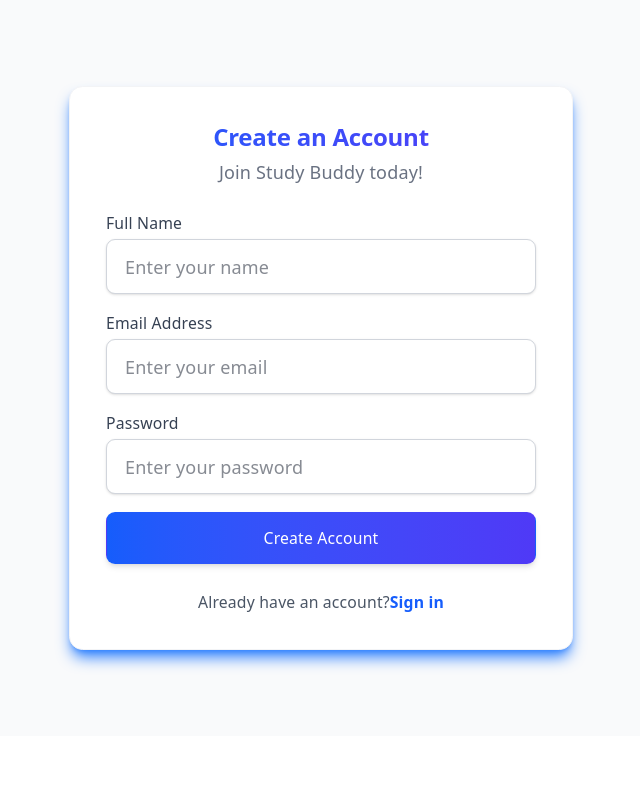
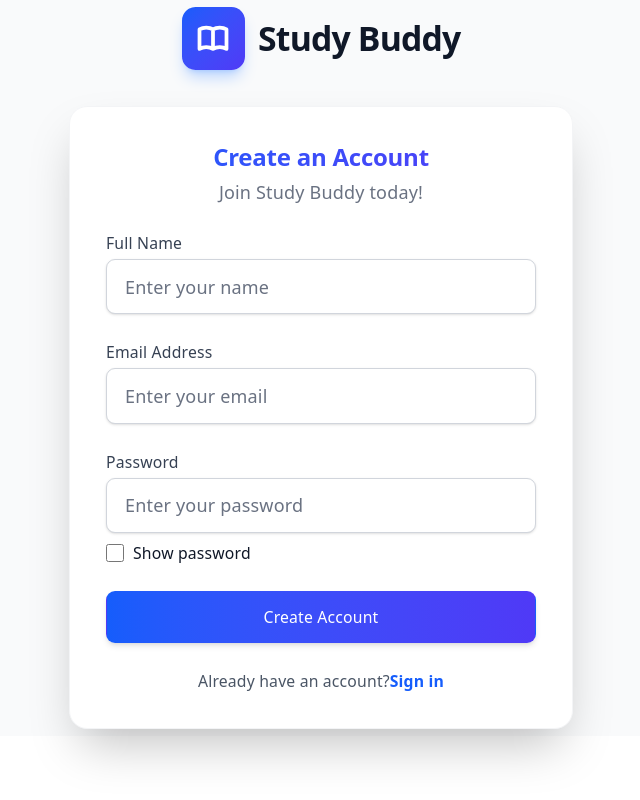
Before and after one commit to vedantnarang/ai-studdy-buddy, a React (Vite) app in the folder client/: page /register in a window 1280 px wide. Shown: the whole page, without its empty margins (319-959 px from the left). Built offline with nearby package versions, Linux system fonts and the light colour scheme; no server answers.

Commit message:
designing improve of login and register page +show password

```diff
--- a/client/src/pages/Login.jsx
+++ b/client/src/pages/Login.jsx
@@ -5,6 +5,7 @@
 const Login = () => {
   const [email, setEmail] = useState('');
   const [password, setPassword] = useState('');
+  const [showPassword, setShowPassword] = useState(false);
   const [error, setError] = useState('');
   const [fieldErrors, setFieldErrors] = useState({});
   const [loading, setLoading] = useState(false);
@@ -43,8 +44,18 @@
   };
 
   return (
-    <div className="flex justify-center items-center min-h-[calc(100vh-64px)] bg-gray-50 dark:bg-gray-900">
-      <div className="w-full max-w-md p-8 space-y-6 bg-white dark:bg-gray-800 rounded-xl shadow-lg border border-gray-100 dark:border-gray-700 shadow-blue-500/100">
+    <div className="flex flex-col justify-center items-center min-h-[calc(100vh-64px)] bg-gray-50 dark:bg-gray-900 px-4">
+      {/* Brand Header */}
+      <div className="flex items-center space-x-3 mb-8">
+        <div className="p-3 bg-linear-to-br from-blue-600 to-indigo-600 rounded-xl shadow-lg shadow-blue-500/30">
+          <svg className="w-8 h-8 text-white" fill="none" stroke="currentColor" viewBox="0 0 24 24" xmlns="http://www.w3.org/2000/svg">
+            <path strokeLinecap="round" strokeLinejoin="round" strokeWidth={2.5} d="M12 6.253v13m0-13C10.832 5.477 9.246 5 7.5 5S4.168 5.477 3 6.253v13C4.168 18.477 5.754 18 7.5 18s3.332.477 4.5 1.253m0-13C13.168 5.477 14.754 5 16.5 5c1.747 0 3.332.477 4.5 1.253v13C19.832 18.477 18.247 18 16.5 18c-1.746 0-3.332.477-4.5 1.253" />
+          </svg>
+        </div>
+        <h1 className="text-3xl font-extrabold text-gray-900 dark:text-white tracking-tight">Study Buddy</h1>
+      </div>
+
+      <div className="w-full max-w-md p-8 space-y-6 bg-white dark:bg-gray-800/95 backdrop-blur-sm rounded-2xl shadow-2xl border border-gray-100 dark:border-white/5 dark:border-t-white/10">
         <div className="text-center">
           <h2 className="text-3xl font-bold bg-clip-text text-transparent bg-linear-to-r from-blue-600 to-indigo-600 dark:from-blue-400 dark:to-indigo-400">Welcome Back</h2>
           <p className="mt-2 text-gray-500 dark:text-gray-400">Sign in to continue to Study Buddy</p>
@@ -56,7 +67,7 @@
             </div>
         )}
 
-        <form onSubmit={handleSubmit} className="space-y-4">
+        <form onSubmit={handleSubmit} className="space-y-6">
           <div>
             <label className="block text-sm font-medium text-gray-700 dark:text-gray-300">Email Address</label>
             <input
@@ -66,7 +77,7 @@
                 setEmail(e.target.value);
                 if (fieldErrors.email) setFieldErrors(prev => ({ ...prev, email: null }));
               }}
-              className={`mt-1 block w-full px-4 py-3 rounded-lg border ${fieldErrors.email ? 'border-red-500 focus:ring-red-500' : 'border-gray-300 dark:border-gray-600 focus:ring-blue-500'} bg-white dark:bg-gray-700 text-gray-900 dark:text-white focus:ring-2 focus:border-transparent transition-colors shadow-sm`}
+              className={`mt-1 block w-full px-4 py-3 rounded-lg border ${fieldErrors.email ? 'border-red-500 focus:ring-red-500' : 'border-gray-300 dark:border-gray-500 focus:ring-blue-500'} bg-white dark:bg-gray-700 text-gray-900 dark:text-white placeholder-gray-500 dark:placeholder-gray-400 focus:ring-2 focus:border-transparent transition-colors shadow-sm`}
               placeholder="Enter your email"
               required
             />
@@ -75,17 +86,29 @@
           <div>
             <label className="block text-sm font-medium text-gray-700 dark:text-gray-300">Password</label>
             <input
-              type="password"
+              type={showPassword ? "text" : "password"}
               value={password}
               onChange={(e) => {
                 setPassword(e.target.value);
                 if (fieldErrors.password) setFieldErrors(prev => ({ ...prev, password: null }));
               }}
-              className={`mt-1 block w-full px-4 py-3 rounded-lg border ${fieldErrors.password ? 'border-red-500 focus:ring-red-500' : 'border-gray-300 dark:border-gray-600 focus:ring-blue-500'} bg-white dark:bg-gray-700 text-gray-900 dark:text-white focus:ring-2 focus:border-transparent transition-colors shadow-sm`}
+              className={`mt-1 block w-full px-4 py-3 rounded-lg border ${fieldErrors.password ? 'border-red-500 focus:ring-red-500' : 'border-gray-300 dark:border-gray-500 focus:ring-blue-500'} bg-white dark:bg-gray-700 text-gray-900 dark:text-white placeholder-gray-500 dark:placeholder-gray-400 focus:ring-2 focus:border-transparent transition-colors shadow-sm`}
               placeholder="Enter your password"
               required
             />
             {fieldErrors.password && <p className="mt-1 text-xs text-red-500 font-medium">{fieldErrors.password}</p>}
+            <div className="flex items-center mt-2">
+              <input
+                id="show-password"
+                type="checkbox"
+                checked={showPassword}
+                onChange={() => setShowPassword(!showPassword)}
+                className="w-4 h-4 text-blue-600 bg-gray-100 border-gray-300 rounded focus:ring-blue-500 dark:focus:ring-blue-600 dark:ring-offset-gray-800 focus:ring-2 dark:bg-gray-700 dark:border-gray-600 cursor-pointer"
+              />
+              <label htmlFor="show-password" className="ml-2 text-sm font-medium text-gray-900 dark:text-gray-300 select-none cursor-pointer">
+                Show password
+              </label>
+            </div>
           </div>
           <button
             type="submit"
--- a/client/src/pages/Register.jsx
+++ b/client/src/pages/Register.jsx
@@ -6,6 +6,7 @@
   const [name, setName] = useState('');
   const [email, setEmail] = useState('');
   const [password, setPassword] = useState('');
+  const [showPassword, setShowPassword] = useState(false);
   const [error, setError] = useState('');
   const [fieldErrors, setFieldErrors] = useState({});
   const [loading, setLoading] = useState(false);
@@ -42,8 +43,18 @@
   };
 
   return (
-    <div className="flex justify-center items-center min-h-[calc(100vh-64px)] bg-gray-50 dark:bg-gray-900">
-      <div className="w-full max-w-md p-8 space-y-6 bg-white dark:bg-gray-800 rounded-xl border border-gray-100 dark:border-gray-700 shadow-lg shadow-blue-500">
+    <div className="flex flex-col justify-center items-center min-h-[calc(100vh-64px)] bg-gray-50 dark:bg-gray-900 px-4">
+      {/* Brand Header */}
+      <div className="flex items-center space-x-3 mb-8">
+        <div className="p-3 bg-linear-to-br from-blue-600 to-indigo-600 rounded-xl shadow-lg shadow-blue-500/30">
+          <svg className="w-8 h-8 text-white" fill="none" stroke="currentColor" viewBox="0 0 24 24" xmlns="http://www.w3.org/2000/svg">
+            <path strokeLinecap="round" strokeLinejoin="round" strokeWidth={2.5} d="M12 6.253v13m0-13C10.832 5.477 9.246 5 7.5 5S4.168 5.477 3 6.253v13C4.168 18.477 5.754 18 7.5 18s3.332.477 4.5 1.253m0-13C13.168 5.477 14.754 5 16.5 5c1.747 0 3.332.477 4.5 1.253v13C19.832 18.477 18.247 18 16.5 18c-1.746 0-3.332.477-4.5 1.253" />
+          </svg>
+        </div>
+        <h1 className="text-3xl font-extrabold text-gray-900 dark:text-white tracking-tight">Study Buddy</h1>
+      </div>
+
+      <div className="w-full max-w-md p-8 space-y-6 bg-white dark:bg-gray-800/95 backdrop-blur-sm rounded-2xl shadow-2xl border border-gray-100 dark:border-white/5 dark:border-t-white/10">
         <div className="text-center">
           <h2 className="text-3xl font-bold bg-clip-text text-transparent bg-linear-to-r from-blue-600 to-indigo-600 dark:from-blue-400 dark:to-indigo-400">Create an Account</h2>
           <p className="mt-2 text-gray-500 dark:text-gray-400">Join Study Buddy today!</p>
@@ -55,7 +66,7 @@
             </div>
         )}
 
-        <form onSubmit={handleSubmit} className="space-y-4">
+        <form onSubmit={handleSubmit} className="space-y-6">
           <div>
             <label className="block text-sm font-medium text-gray-700 dark:text-gray-300">Full Name</label>
             <input
@@ -65,7 +76,7 @@
                 setName(e.target.value);
                 if (fieldErrors.name) setFieldErrors(prev => ({ ...prev, name: null }));
               }}
-              className={`mt-1 block w-full px-4 py-3 rounded-lg border ${fieldErrors.name ? 'border-red-500 focus:ring-red-500' : 'border-gray-300 dark:border-gray-600 focus:ring-blue-500'} bg-white dark:bg-gray-700 text-gray-900 dark:text-white focus:ring-2 focus:border-transparent transition-colors shadow-sm`}
+              className={`mt-1 block w-full px-4 py-3 rounded-lg border ${fieldErrors.name ? 'border-red-500 focus:ring-red-500' : 'border-gray-300 dark:border-gray-500 focus:ring-blue-500'} bg-white dark:bg-gray-700 text-gray-900 dark:text-white placeholder-gray-500 dark:placeholder-gray-400 focus:ring-2 focus:border-transparent transition-colors shadow-sm`}
               placeholder="Enter your name"
               required
             />
@@ -80,7 +91,7 @@
                 setEmail(e.target.value);
                 if (fieldErrors.email) setFieldErrors(prev => ({ ...prev, email: null }));
               }}
-              className={`mt-1 block w-full px-4 py-3 rounded-lg border ${fieldErrors.email ? 'border-red-500 focus:ring-red-500' : 'border-gray-300 dark:border-gray-600 focus:ring-blue-500'} bg-white dark:bg-gray-700 text-gray-900 dark:text-white focus:ring-2 focus:border-transparent transition-colors shadow-sm`}
+              className={`mt-1 block w-full px-4 py-3 rounded-lg border ${fieldErrors.email ? 'border-red-500 focus:ring-red-500' : 'border-gray-300 dark:border-gray-500 focus:ring-blue-500'} bg-white dark:bg-gray-700 text-gray-900 dark:text-white placeholder-gray-500 dark:placeholder-gray-400 focus:ring-2 focus:border-transparent transition-colors shadow-sm`}
               placeholder="Enter your email"
               required
             />
@@ -89,18 +100,30 @@
           <div>
             <label className="block text-sm font-medium text-gray-700 dark:text-gray-300">Password</label>
             <input
-              type="password"
+              type={showPassword ? "text" : "password"}
               value={password}
               onChange={(e) => {
                 setPassword(e.target.value);
                 if (fieldErrors.password) setFieldErrors(prev => ({ ...prev, password: null }));
               }}
-              className={`mt-1 block w-full px-4 py-3 rounded-lg border ${fieldErrors.password ? 'border-red-500 focus:ring-red-500' : 'border-gray-300 dark:border-gray-600 focus:ring-blue-500'} bg-white dark:bg-gray-700 text-gray-900 dark:text-white focus:ring-2 focus:border-transparent transition-colors shadow-sm`}
+              className={`mt-1 block w-full px-4 py-3 rounded-lg border ${fieldErrors.password ? 'border-red-500 focus:ring-red-500' : 'border-gray-300 dark:border-gray-500 focus:ring-blue-500'} bg-white dark:bg-gray-700 text-gray-900 dark:text-white placeholder-gray-500 dark:placeholder-gray-400 focus:ring-2 focus:border-transparent transition-colors shadow-sm`}
               placeholder="Enter your password"
               required
               minLength={6}
             />
             {fieldErrors.password && <p className="mt-1 text-xs text-red-500 font-medium">{fieldErrors.password}</p>}
+            <div className="flex items-center mt-2">
+              <input
+                id="show-password"
+                type="checkbox"
+                checked={showPassword}
+                onChange={() => setShowPassword(!showPassword)}
+                className="w-4 h-4 text-blue-600 bg-gray-100 border-gray-300 rounded focus:ring-blue-500 dark:focus:ring-blue-600 dark:ring-offset-gray-800 focus:ring-2 dark:bg-gray-700 dark:border-gray-600 cursor-pointer"
+              />
+              <label htmlFor="show-password" className="ml-2 text-sm font-medium text-gray-900 dark:text-gray-300 select-none cursor-pointer">
+                Show password
+              </label>
+            </div>
           </div>
           <button
             type="submit"
```
